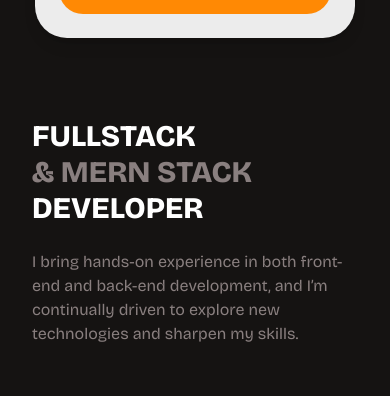
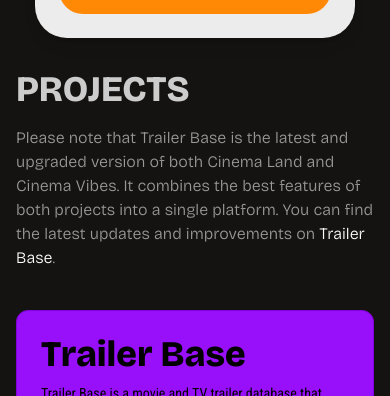
Before and after one commit to dumisa-sakhile/sakhile-dumisa, a React (Vite) app: page / in a window 390 px wide. Shown: the part 596-992 px from the top of the page. Built offline with nearby package versions, Linux system fonts and the light colour scheme.

Commit message:
mobile design attempt 2

```diff
--- a/src/components/Intro.tsx
+++ b/src/components/Intro.tsx
@@ -1,6 +1,6 @@
 const Intro = () => {
   return (
-    <section className="relative w-full py-12 pb-0 px-4 flex flex-col items-start justify-start">
+    <section className="relative w-full py-12 pb-0 px-4 hidden md:flex flex-col items-start justify-start">
       <div>
         <h2 className="bricolage-grotesque-black uppercase text-white text-3xl md:text-5xl lg:text-8xl">
           Fullstack
--- a/src/components/TmeLine.tsx
+++ b/src/components/TmeLine.tsx
@@ -19,7 +19,7 @@
   ];
 
   return (
-    <section className="w-full lg:w-[65%] h-full md:h-[200px] overflow-y-auto  px-4">
+    <section className="w-full lg:w-[65%] h-full md:h-[200px] overflow-y-auto  px-4 hidden md:block">
       <motion.div
         className="grid grid-cols-1 md:grid-cols-3 gap-4 text-center"
         initial="hidden"
```
